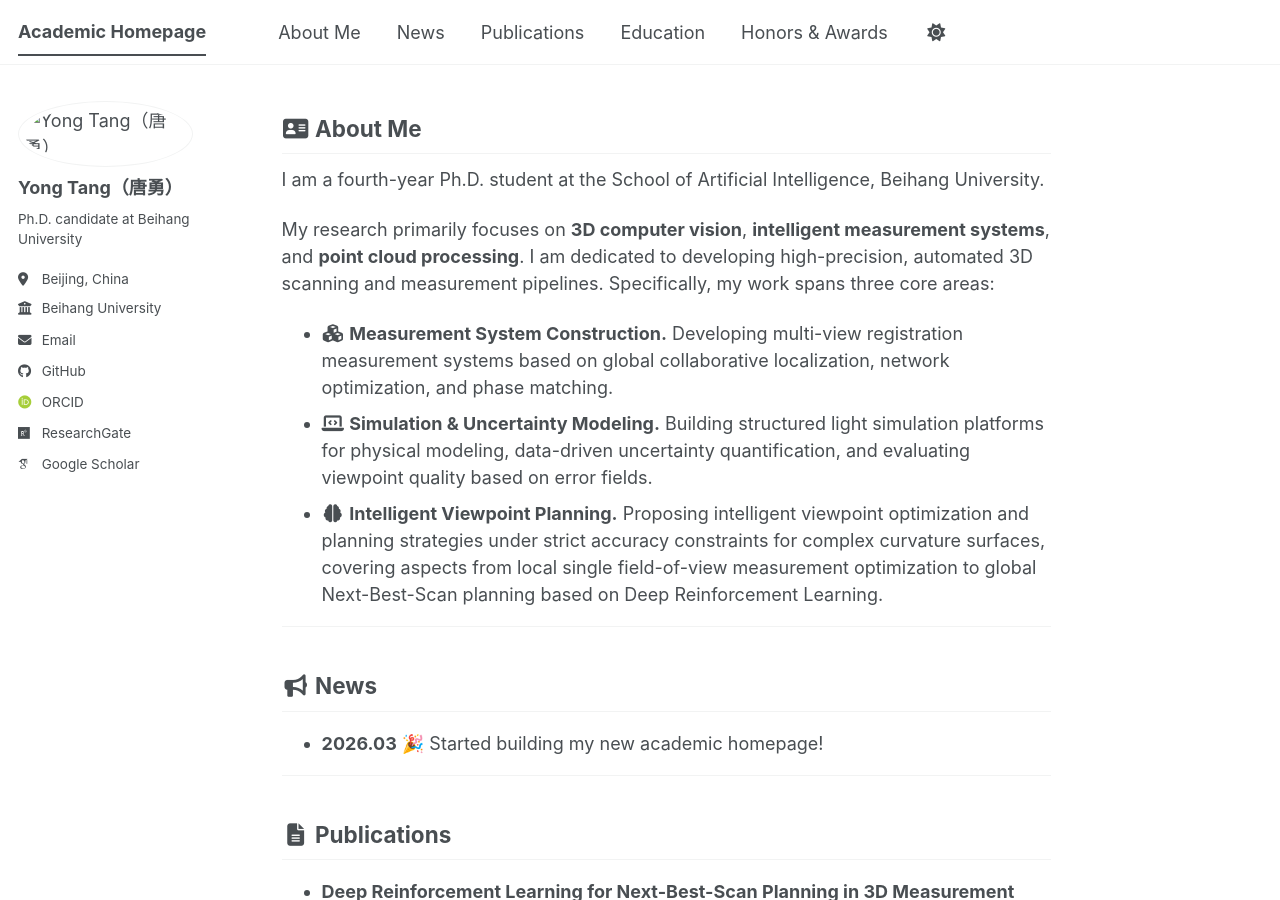
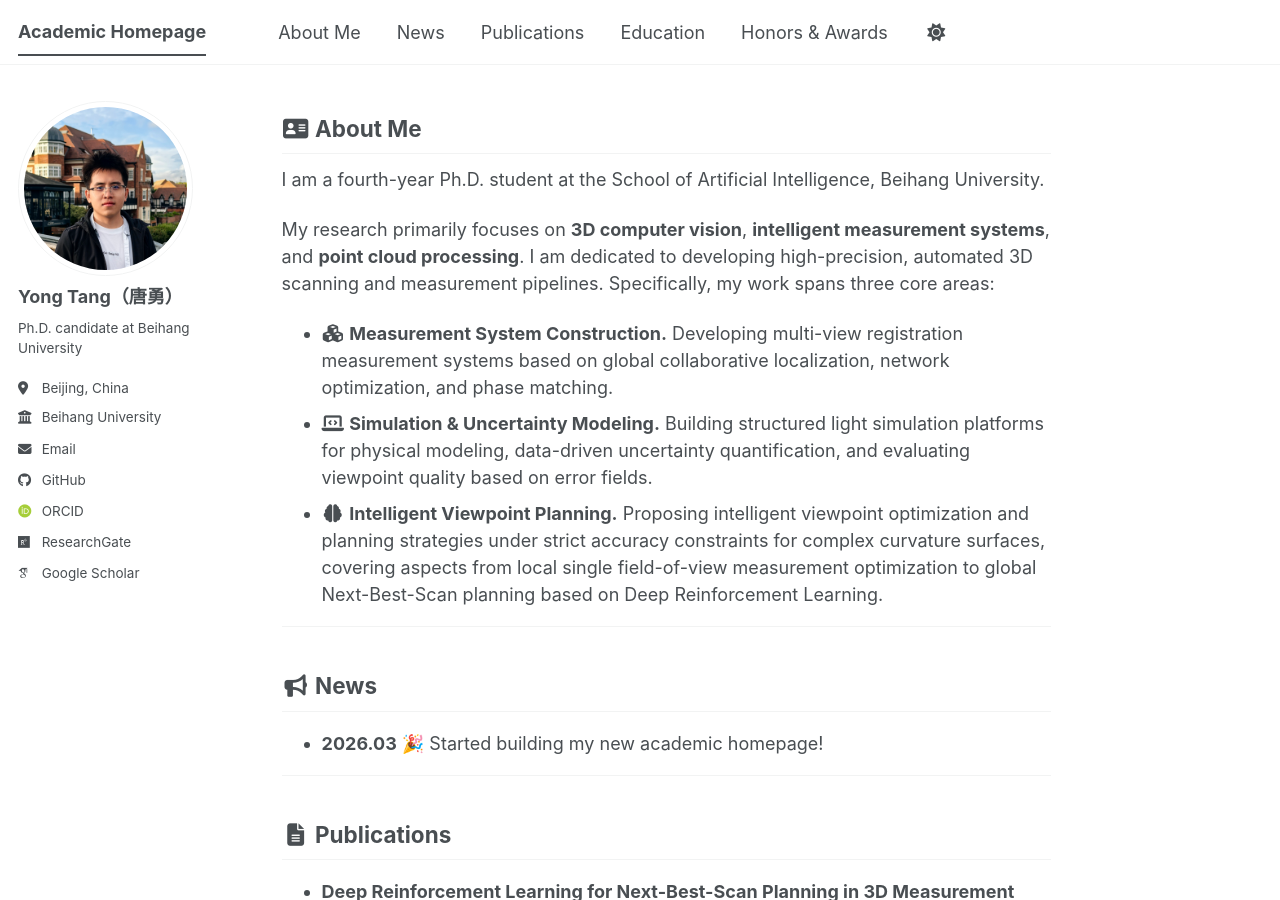
Before and after one commit to Vance-Thomas/Vance-Thomas.github.io, a Jekyll site: the page built from _pages/homepage.md, in a window 1280 px wide and 900 px high. Built offline with Jekyll 4.4.1, drawn with Linux system fonts in a browser that asks for light colours; some web fonts are replaced; a script bundle is joined from its source files by our own code; library files that are not in the unit come from our copies.

Commit message:
fix: correct avatar image path in config

```diff
--- a/_config.yml
+++ b/_config.yml
@@ -24,7 +24,7 @@ repository               : "Vance-Thomas/Vance-Thomas.github.io"
 #               Additional customization can be done by editing /_includes/author-profile.html
 author:
   # Biographic information
-  avatar           : "/images/myprofile.png"
+  avatar           : "myprofile.png"
   name             : "Yong Tang（唐勇）"
   pronouns         : # example: "she/her"
   bio              : "Ph.D. candidate at Beihang University"
```
Also changed, not shown: images/profile.png (deleted).
